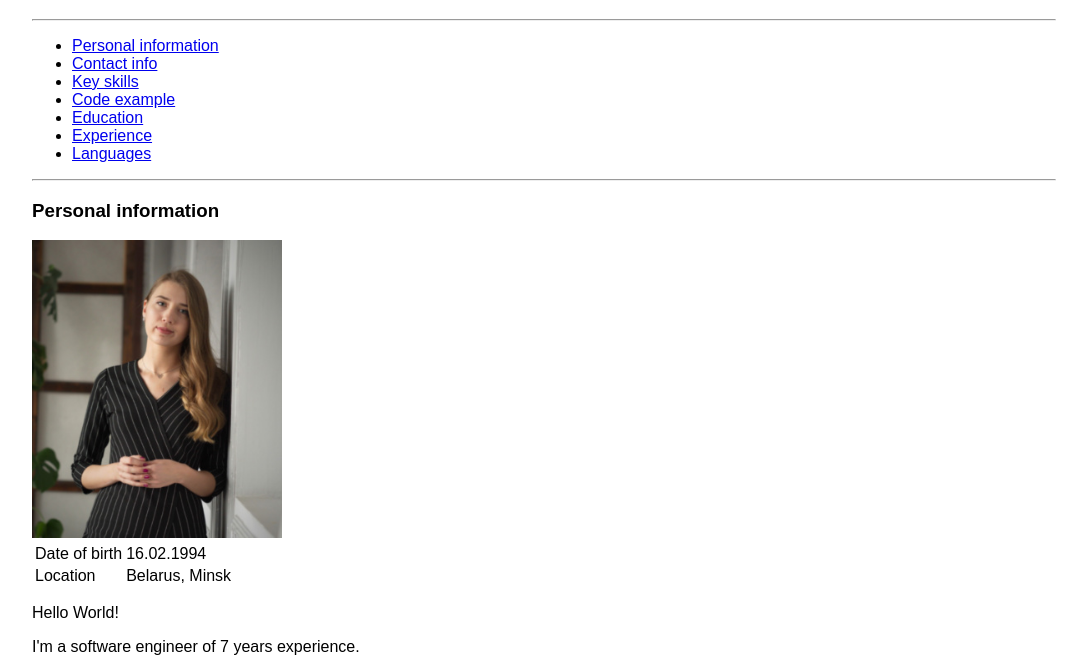
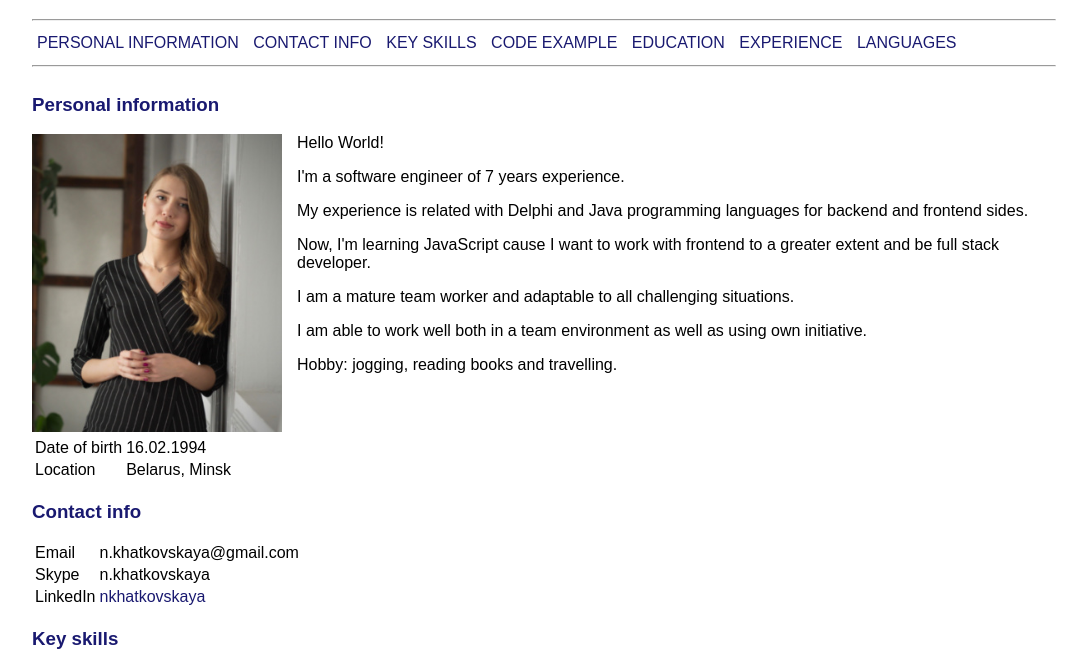
Before and after one commit to khatko/rsschool-cv, a plain HTML site: page index.html in a window 1280 px wide. Shown: the part 61-727 px from the top of the page, without its empty margins (96-1183 px from the left). Drawn offline with Linux system fonts and the light colour scheme.

Commit message:
feat: add styles

```diff
--- a/style.css
+++ b/style.css
@@ -1,8 +1,52 @@
-html, body {
+html,
+body {
   font-family: Arial, Helvetica, sans-serif;
+}
+
+a {
+  text-decoration: none;
+  color: #191970;
+}
+
+h3 {
+  color: #191970;
 }
 
 body {
   max-width: 1024px;
   margin: 0 auto;
 }
+
+header {
+  text-align: left;
+}
+
+
+header nav ul {
+  margin: 0;
+  padding: 0;
+  text-align: left;
+}
+
+header nav ul li {
+  display: inline-block;
+  padding: 5px;
+}
+
+header nav ul li a {
+  text-transform: uppercase;
+}
+
+section aside {
+  float: left;
+  margin-right: 15px;
+}
+
+section {
+  clear: left;
+  overflow: auto;
+}
+
+section main p {
+  padding-left: 10px;
+}
```
